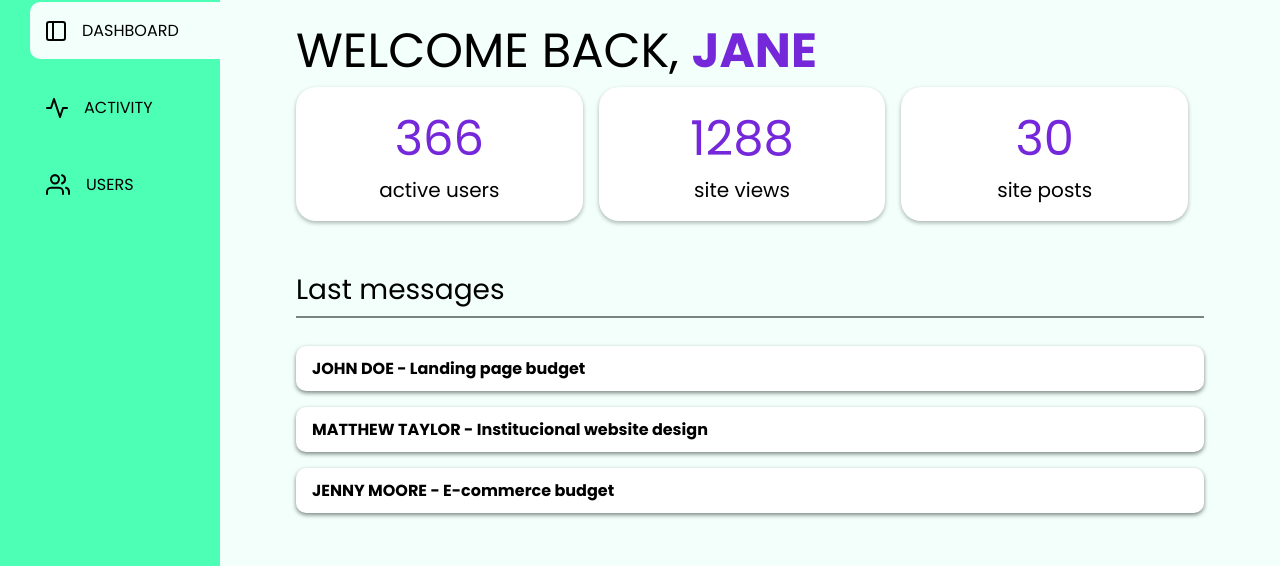
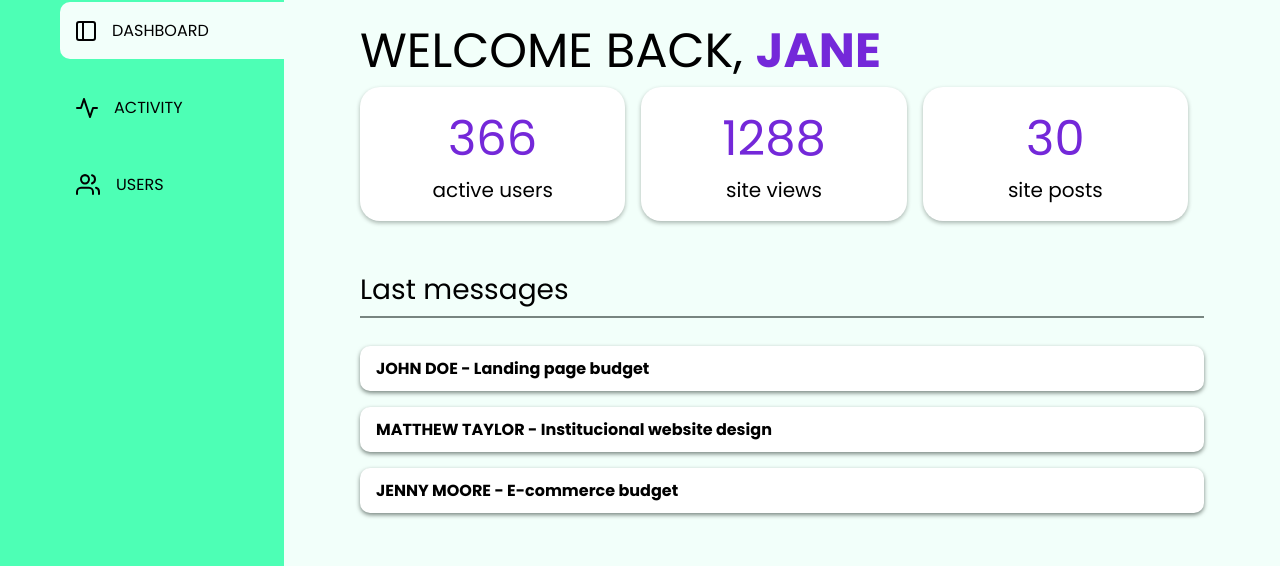
Before and after one commit to Lucas-Ayabe/sphere-dashboard, a website: page index.html in a window 1280 px wide. Shown: the part 116-682 px from the top of the page. Drawn offline with Linux system fonts and the light colour scheme.

Commit message:
added match media to menu

```diff
--- a/assets/scss/components/_nav.scss
+++ b/assets/scss/components/_nav.scss
@@ -15,6 +15,10 @@
         margin-top: auto;
         margin-right: 30px;
         align-self: flex-start;
+
+        @include min-width(md) {
+            margin-right: 60px;
+        }
     }
 
     &--vertical &__menu {
--- a/assets/scss/layouts/_dashboard.scss
+++ b/assets/scss/layouts/_dashboard.scss
@@ -22,6 +22,11 @@ html {
         &[aria-expanded="true"] {
             min-width: 220px;
             padding-left: 30px;
+
+            @include min-width(md) {
+                min-width: 284px;
+                padding-left: 60px;
+            }
         }
     }
 
--- a/assets/ts/app.ts
+++ b/assets/ts/app.ts
@@ -7,7 +7,7 @@ if (headerTrigger) {
     const sidenavTrigger = new Hamburger(headerTrigger);
     sidenavTrigger.init();
 
-    if (window.matchMedia("min-width: 1200px")) {
+    if (window.matchMedia("(min-width: 1024px)").matches) {
         sidenavTrigger.open();
     }
 }
--- a/index.html
+++ b/index.html
@@ -72,19 +72,19 @@
                     </h1>
 
                     <div class="l-grid -center">
-                        <div class="l-grid__cell @lg--4">
+                        <div class="l-grid__cell @md--4">
                             <div class="c-info-box">
                                 <h2 class="c-info-box__info">366</h2>
                                 <p class="c-info-box__label">active users</p>
                             </div>
                         </div>
-                        <div class="l-grid__cell @lg--4">
+                        <div class="l-grid__cell @md--4">
                             <div class="c-info-box">
                                 <h2 class="c-info-box__info">1288</h2>
                                 <p class="c-info-box__label">site views</p>
                             </div>
                         </div>
-                        <div class="l-grid__cell @lg--4">
+                        <div class="l-grid__cell @md--4">
                             <div class="c-info-box">
                                 <h2 class="c-info-box__info">30</h2>
                                 <p class="c-info-box__label">site posts</p>
```
Also changed, not shown: assets/css/app.min.css, assets/js/app.min.js.
